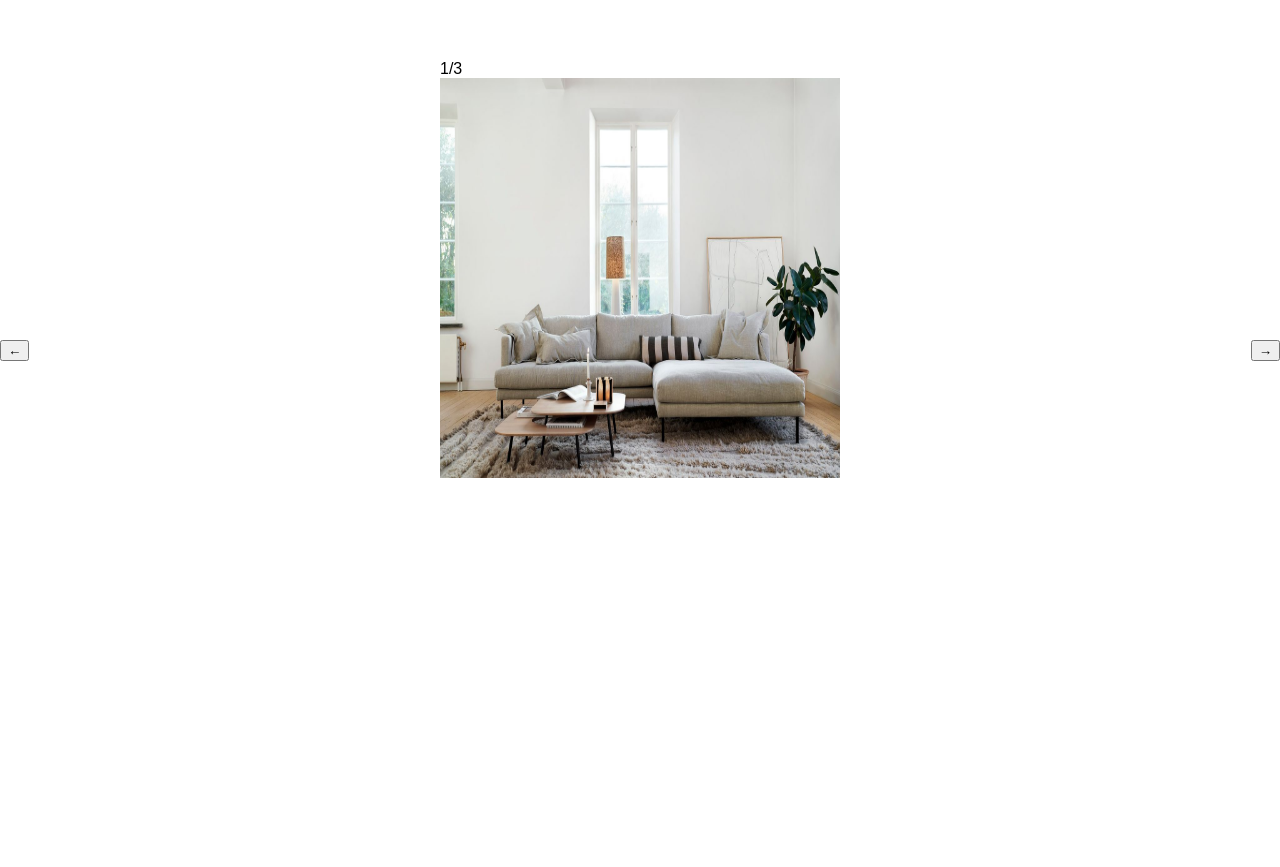
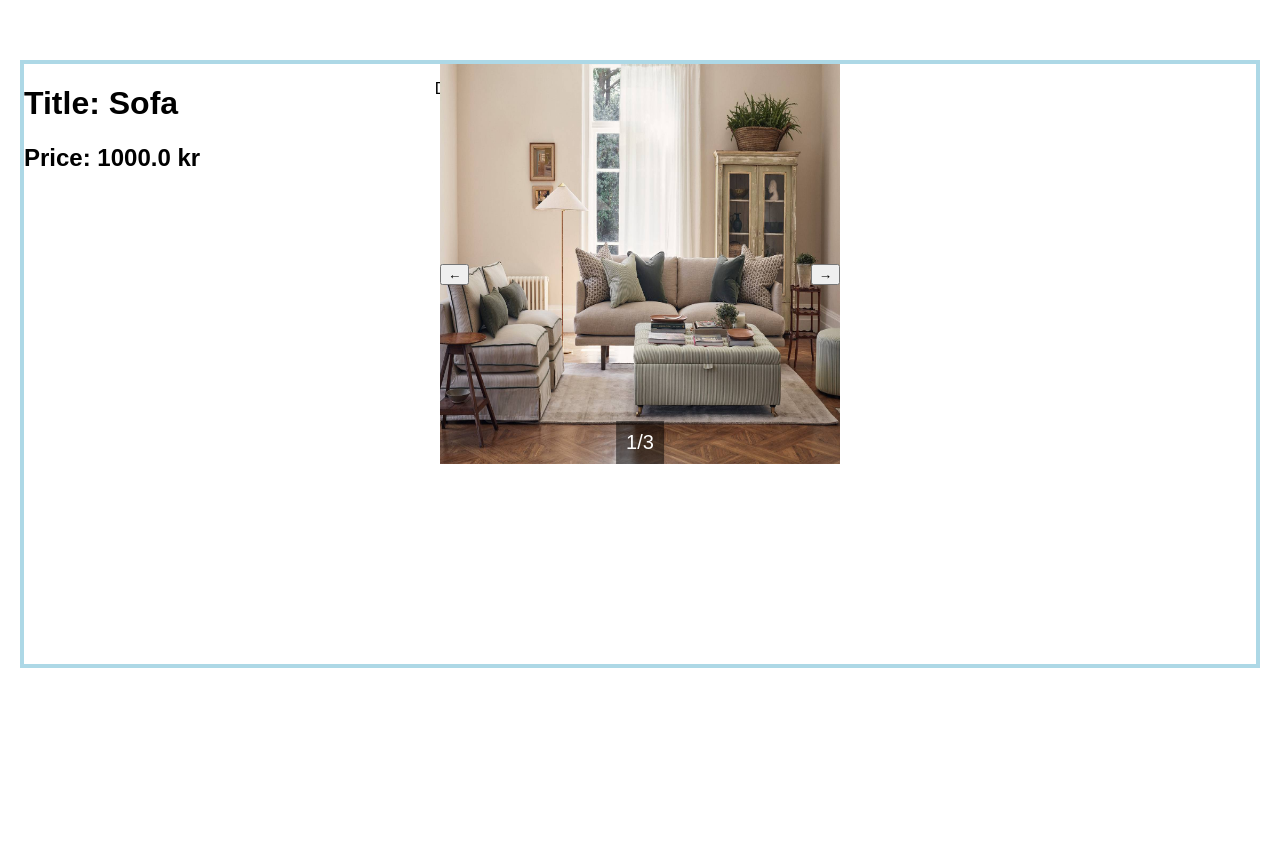
Before and after one commit to lucyscript/WebprojectDat310, a Flask app: page /product/1 in a window 1280 px wide. Shown: the part 60-927 px from the top of the page. Run offline with Flask 3, Linux system fonts and the light colour scheme; data comes from the database, SQL or seed files in the repository.

Commit message:
foreløpig produktside

```diff
--- a/HTML/templates/product.html
+++ b/HTML/templates/product.html
@@ -6,18 +6,26 @@
 
 {% block content %}
 
+<div class="content-box">
+<div id="product-content-page">
+
 <div id="slide-box">
+    {% for image in images %}
+    <img class="image-slide" src="{{ image }}">
+    {% endfor %}
     <div id="image-number">1/{{ images|length }}</div>
-
-    {% for image in images %}
-        <img class="image-slide" src="{{ image }}">
-    {% endfor %}
         <button id="back-button" onclick="image_slide_change(-1, 1)">&#8592</button>
         <button id="forward-button" onclick="image_slide_change(1, 1)">&#8594</button>
-    </div>
 </div>
 
-<h1> {{ item.title }} </h1>
-<p> {{ item.description }} </p>
+<div id="title-box">
+    <h1 id="title">Title: {{ item.title }}</h1>
+    <h2 id="price">Price: {{ item.price }} kr</h2>
+</div>
+<div id="description-box">
+    <p id="description">Description: {{ item.description }}</p>
+</div>
 
+</div>
+</div>
 {% endblock %}
--- a/app.py
+++ b/app.py
@@ -60,7 +60,9 @@
 
     # Fetch product
     cursor.execute(queryItems, product_id)
-    item = cursor.fetchone()
+    item_raw = cursor.fetchone()
+    columns = [column[0] for column in cursor.description]
+    item = dict(zip(columns, item_raw))
 
     cursor.execute(queryImages, product_id)
     images_raw = cursor.fetchall()
--- a/static/CSS/base.css
+++ b/static/CSS/base.css
@@ -209,6 +209,7 @@
 }
 
 
+
 /**** MAIN PAGE PRODUCTS ****/
 
 #product-grid {
@@ -244,19 +245,39 @@
 }
 
 
+
 /**** PRODUCT PAGE ****/
 
+.content-box {
+	border: 4px solid lightblue;
+	margin-right: 20px;
+	margin-left: 20px;
+	height: fit-content;
+}
+#product-content-page {
+	display: grid;
+	width: 100%;
+	height: 100%;
+	grid-template-areas:
+		"a a a"
+		"b c c"
+		"b c c";
+	grid-template-columns: calc(100% / 3) calc(100% / 3) calc(100% / 3);
+	grid-template-rows: 200px 200px 200px;
+}
+
+
+
 #slide-box {
+	position:absolute;
 	width: 400px;
 	height: 400px;
-	margin: 0 auto;
-	box-sizing: border-box;
+	left: calc(50% - 200px); /* Temporary position */
+	margin: 0;
 }
-
 .image-slide {
 	max-height: 100%;
 	max-width: 100%;
-	min-width: 400px;
 	min-height: 400px;
 	display: none;
 }
@@ -276,3 +297,13 @@
 #forward-button {
 	right: 0;
 }
+#image-number {
+	position: absolute;
+	bottom: 0;
+	left: 50%;
+	transform: translateX(-50%);
+	font-size: 20px;
+	color: white;
+	padding:10px;
+	background-color: rgba(0, 0, 0, 0.5);
+}
```
